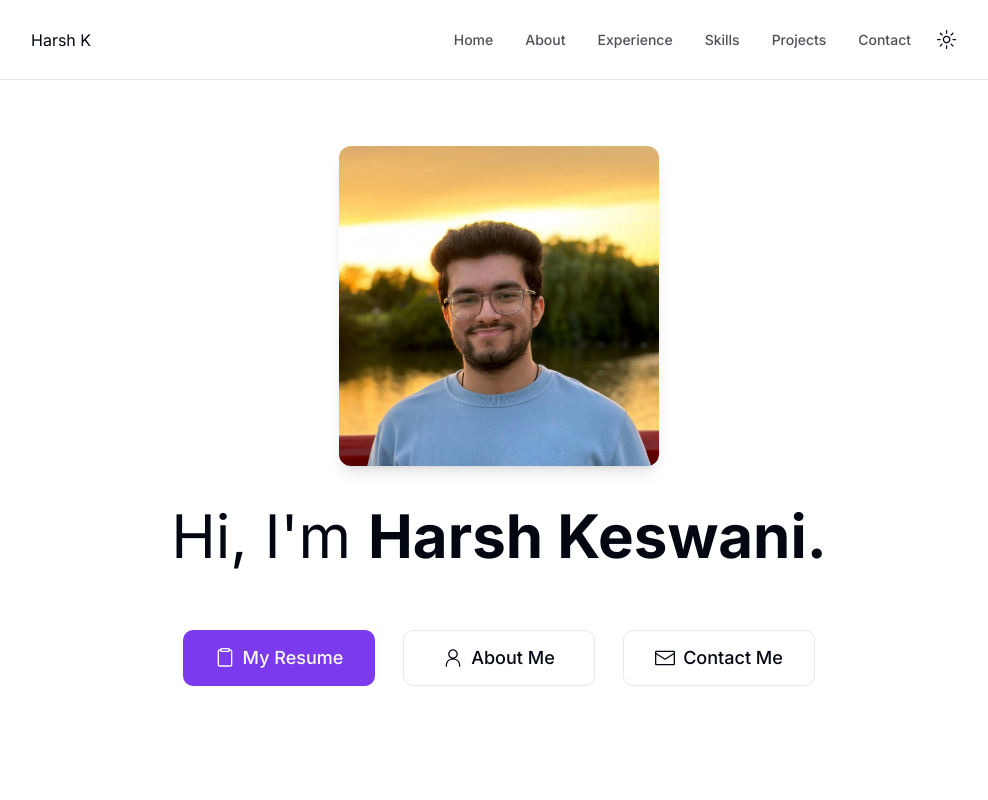
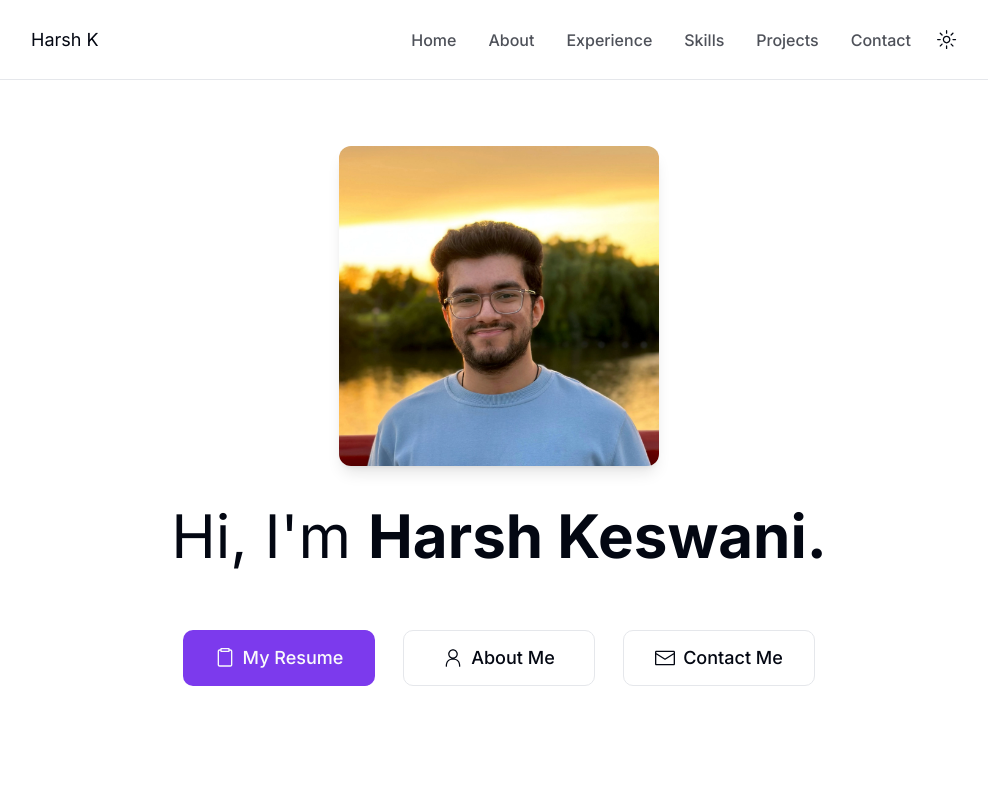
Before and after one commit to hershk17/portfolio, a Next.js app: page / in a window 1280 px wide. Shown: the top 800 px of the page, without its empty margins (141-1129 px from the left). Built offline with nearby package versions, Linux system fonts and the light colour scheme.

Commit message:
general styling improvements

```diff
--- a/app/globals.css
+++ b/app/globals.css
@@ -58,4 +58,7 @@
   body {
     @apply bg-background text-foreground;
   }
+  section {
+    @apply scroll-mt-28;
+  }
 }
--- a/components/Header.tsx
+++ b/components/Header.tsx
@@ -1,13 +1,14 @@
 import {
   Sheet,
+  SheetClose,
   SheetContent,
   SheetDescription,
-  SheetHeader,
   SheetTitle,
   SheetTrigger,
 } from "@/components/ui/sheet";
 import { cn } from "@/lib/utils";
 import { HamburgerMenuIcon } from "@radix-ui/react-icons";
+import Image from "next/image";
 import Link from "next/link";
 
 import { ThemeToggle } from "@/components/ThemeToggle";
@@ -18,8 +19,10 @@ export const Header = () => {
   return (
     <header className="sticky top-0 z-50 h-20 flex items-center border-b bg-background/95 backdrop-blur-xl supports-[backdrop-filter]:bg-background/80">
       <div className="container flex h-14 items-center justify-between">
-        <Link href="/">Harsh K</Link>
-        <nav className="flex-1 justify-end items-center text-sm space-x-8 font-medium mx-4 hidden md:flex">
+        <Link href="/" className="text-lg">
+          Harsh K
+        </Link>
+        <nav className="flex-1 justify-end items-center space-x-8 font-medium mx-4 hidden md:flex">
           {NAV_ITEMS.map((link) => (
             <Link
               key={link.name}
@@ -40,14 +43,28 @@ export const Header = () => {
                 <HamburgerMenuIcon className="h-[1.2rem] w-[1.2rem]" />
               </Button>
             </SheetTrigger>
-            <SheetContent className="w-[300px] max-w-[100dvw]">
-              <SheetHeader>
-                <SheetTitle>Are you sure absolutely sure?</SheetTitle>
-                <SheetDescription>
-                  This action cannot be undone. This will permanently delete
-                  your account and remove your data from our servers.
-                </SheetDescription>
-              </SheetHeader>
+            <SheetContent className="w-[350px] max-w-[80dvw] px-8">
+              <SheetTitle className="text-2xl">
+                Harsh&#39;s Portfolio
+              </SheetTitle>
+              <nav className="flex flex-col text-xl space-y-7 mt-10">
+                {NAV_ITEMS.map((link) => {
+                  const Icon = link.icon;
+                  return (
+                    <SheetClose key={link.name} asChild>
+                      <Link
+                        href={link.href}
+                        className={cn(
+                          "flex gap-3 hover:text-foreground hover:underline underline-offset-4"
+                        )}
+                      >
+                        <Icon className="h-6 w-6" />
+                        {link.name}
+                      </Link>
+                    </SheetClose>
+                  );
+                })}
+              </nav>
             </SheetContent>
           </Sheet>
         </div>
--- a/components/Main.tsx
+++ b/components/Main.tsx
@@ -7,7 +7,7 @@ import { Skills } from "@/components/sections/Skills";
 
 export const Main = () => {
   return (
-    <main className="container overflow-auto scroll-pt-24 space-y-28">
+    <main className="container space-y-28">
       <Overview />
       <About />
       <Experience />
--- a/components/sections/About.tsx
+++ b/components/sections/About.tsx
@@ -3,7 +3,7 @@ import { ABOUT } from "@/lib/data";
 export const About = () => {
   return (
     <section id="about">
-      <h1 className="scroll-m-20 text-5xl font-extrabold tracking-tight lg:text-7xl mb-14">
+      <h1 className="text-5xl font-extrabold tracking-tight lg:text-7xl mb-14">
         About
       </h1>
 
--- a/components/sections/Contact.tsx
+++ b/components/sections/Contact.tsx
@@ -55,7 +55,7 @@ export const Contact = () => {
 
   return (
     <section id="contact">
-      <h1 className="scroll-m-20 text-5xl font-extrabold tracking-tight lg:text-7xl mb-14">
+      <h1 className="text-5xl font-extrabold tracking-tight lg:text-7xl mb-14">
         Contact
       </h1>
 
--- a/components/sections/Experience.tsx
+++ b/components/sections/Experience.tsx
@@ -5,7 +5,7 @@ import Image from "next/image";
 export const Experience = () => {
   return (
     <section id="experience">
-      <h1 className="scroll-m-20 text-5xl font-extrabold tracking-tight lg:text-7xl mb-14">
+      <h1 className="text-5xl font-extrabold tracking-tight lg:text-7xl mb-14">
         Experience
       </h1>
 
--- a/components/sections/Projects.tsx
+++ b/components/sections/Projects.tsx
@@ -19,7 +19,7 @@ import { PROJECTS } from "@/lib/data";
 export const Projects = () => {
   return (
     <section id="projects">
-      <h1 className="scroll-m-20 text-5xl font-extrabold tracking-tight lg:text-7xl mb-14">
+      <h1 className="text-5xl font-extrabold tracking-tight lg:text-7xl mb-14">
         Projects
       </h1>
 
--- a/components/sections/Skills.tsx
+++ b/components/sections/Skills.tsx
@@ -11,7 +11,7 @@ import { Progress } from "../ui/progress";
 export const Skills = () => {
   return (
     <section id="skills">
-      <h1 className="scroll-m-20 text-5xl font-extrabold tracking-tight lg:text-7xl mb-14">
+      <h1 className="text-5xl font-extrabold tracking-tight lg:text-7xl mb-14">
         Skills
       </h1>
 
--- a/lib/data.ts
+++ b/lib/data.ts
@@ -8,7 +8,6 @@ import policyPlannerImg from "@/public/img/screenshots/policy-planner.webp";
 import portfolioImg from "@/public/img/screenshots/portfolio.webp";
 import snlImg from "@/public/img/screenshots/snl.webp";
 import weatherWidgetImg from "@/public/img/screenshots/weather-widget.webp";
-import wordleImg from "@/public/img/screenshots/wordle.webp";
 
 // Logo imports
 import ceridianImg from "@/public/img/logos/ceridian.png";
@@ -36,13 +35,22 @@ import postgresqlIcon from "@/public/img/icons/postgresql.svg";
 import reactIcon from "@/public/img/icons/react.svg";
 import typescriptIcon from "@/public/img/icons/typescript.svg";
 
+import {
+  CodeIcon,
+  EnvelopeClosedIcon,
+  HomeIcon,
+  LightningBoltIcon,
+  PersonIcon,
+} from "@radix-ui/react-icons";
+import { BackpackIcon } from "lucide-react";
+
 export const NAV_ITEMS = [
-  { name: "Home", href: "" },
-  { name: "About", href: "#about" },
-  { name: "Experience", href: "#experience" },
-  { name: "Skills", href: "#skills" },
-  { name: "Projects", href: "#projects" },
-  { name: "Contact", href: "#contact" },
+  { name: "Home", href: "", icon: HomeIcon },
+  { name: "About", href: "#about", icon: PersonIcon },
+  { name: "Experience", href: "#experience", icon: BackpackIcon },
+  { name: "Skills", href: "#skills", icon: LightningBoltIcon },
+  { name: "Projects", href: "#projects", icon: CodeIcon },
+  { name: "Contact", href: "#contact", icon: EnvelopeClosedIcon },
 ];
 
 export const EXPERIENCES = [
```
